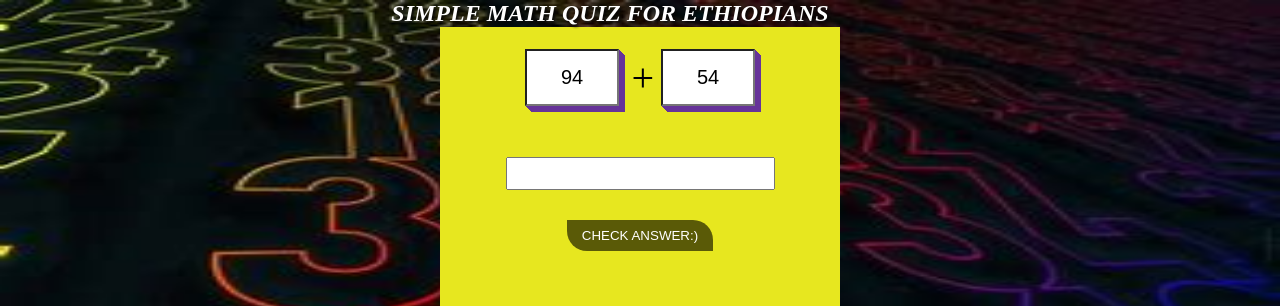
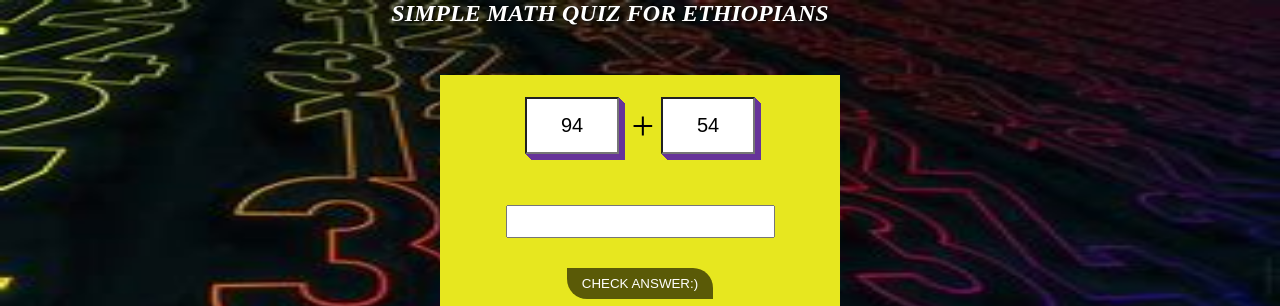
Before and after one commit to nah3647/simplequiz, a plain HTML site: page index.html in a window 1280 px wide. Shown: the top 306 px of the page. Drawn offline with Linux system fonts and the light colour scheme.

Commit message:
Update firstt.css

```diff
--- a/firstt.css
+++ b/firstt.css
@@ -10,8 +10,7 @@ align-items:center;
 }
 
 section h1{text-transform: capitalize;
-padding-bottom: 4
-3rem;
+padding-bottom:3rem;
 color: white;
 text-shadow: 2px 2px 3px rgb(5, 5, 5);
 animation:zooms 1s linear infinite;
```
